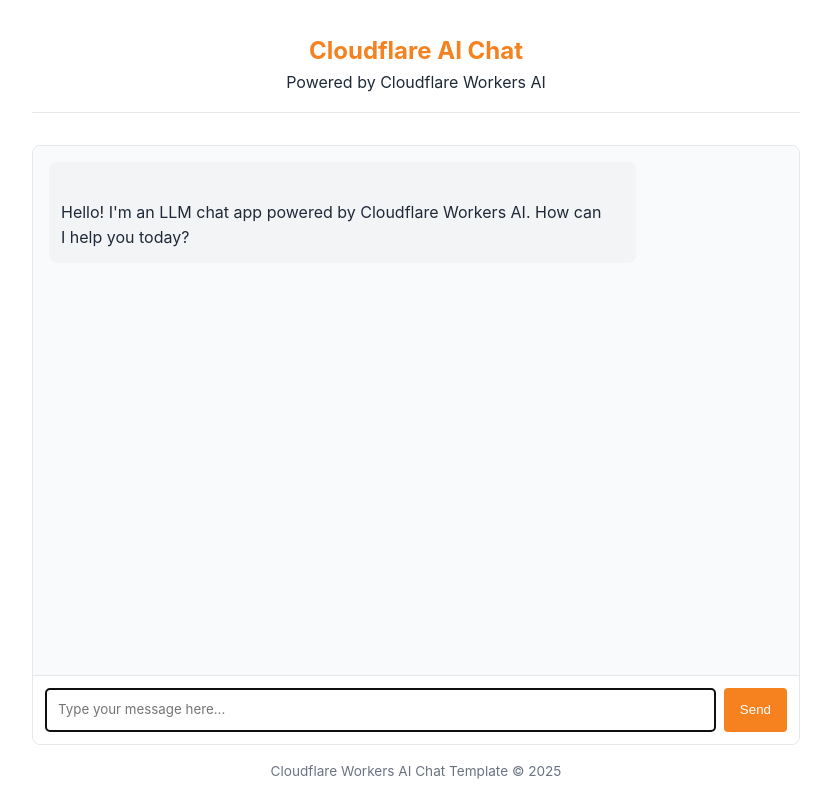
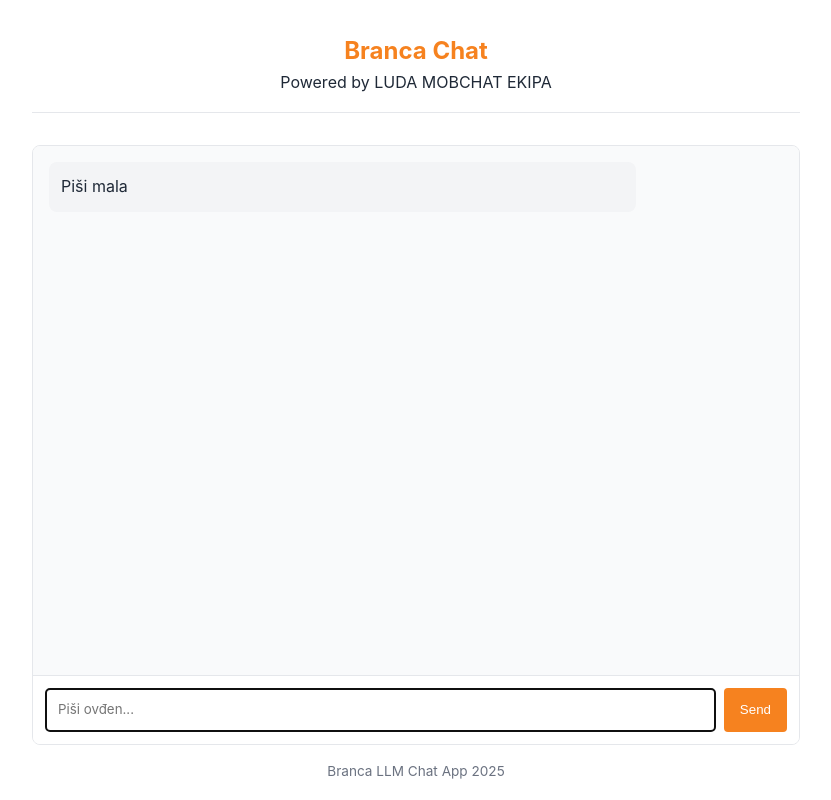
Before and after one commit to srdanGar/chat-app-007, a website: page public/index.html in a window 1280 px wide. Shown: the whole page, without its empty margins (224-1055 px from the left). Drawn offline with Linux system fonts and the light colour scheme.

Commit message:
promjene inicijalnih sranja

```diff
--- a/public/index.html
+++ b/public/index.html
@@ -1,4 +1,4 @@
-<!doctype html>
+<!DOCTYPE html>
 <html lang="en">
   <head>
     <meta charset="UTF-8" />
@@ -23,9 +23,8 @@
       }
 
       body {
-				font-family:
-					-apple-system, BlinkMacSystemFont, "Segoe UI", Roboto, Oxygen, Ubuntu,
-					Cantarell, sans-serif;
+        font-family: -apple-system, BlinkMacSystemFont, "Segoe UI", Roboto,
+          Oxygen, Ubuntu, Cantarell, sans-serif;
         line-height: 1.6;
         color: var(--text-color);
         max-width: 800px;
@@ -144,28 +143,25 @@
   </head>
   <body>
     <header>
-			<h1>Cloudflare AI Chat</h1>
-			<p>Powered by Cloudflare Workers AI</p>
+      <h1>Branca Chat</h1>
+      <p>Powered by LUDA MOBCHAT EKIPA</p>
     </header>
 
     <div class="chat-container">
       <div id="chat-messages" class="chat-messages">
         <div class="message assistant-message">
-					<p>
-						Hello! I'm an LLM chat app powered by Cloudflare Workers AI. How can
-						I help you today?
-					</p>
+          <p>Piši mala</p>
         </div>
       </div>
 
       <div class="typing-indicator" id="typing-indicator">
-				AI is thinking...
+        laed pije pivu...
       </div>
 
       <div class="message-input">
         <textarea
           id="user-input"
-					placeholder="Type your message here..."
+          placeholder="Piši ovđen..."
           rows="1"
           autofocus
         ></textarea>
@@ -174,7 +170,7 @@
     </div>
 
     <footer>
-			<p>Cloudflare Workers AI Chat Template &copy; 2025</p>
+      <p>Branca LLM Chat App 2025</p>
     </footer>
 
     <!-- Chat app script -->
```
Lines whose indentation alone changed are shown as unchanged.
